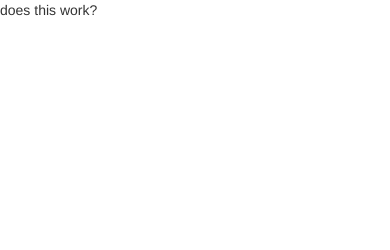
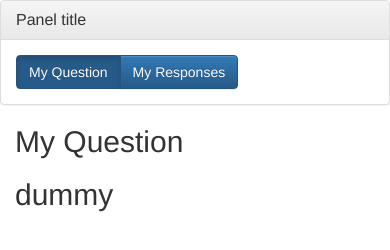
Before and after one commit to SaraRandolph/questions-and-answers, a plain HTML site: page index.html in a window 390 px wide. Drawn offline with nearby package versions, Linux system fonts and the light colour scheme.

Commit message:
create main controller

```diff
--- a/app/components/MainController.js
+++ b/app/components/MainController.js
@@ -1,3 +1,11 @@
-app.controller('MainController',function(){
-    this.test="does this work?"
+app.controller('MainController', function($scope) {
+    $scope.my_question = true;
+
+    $scope.setView = function(view) {
+        if (view === 'myQuestion') {
+            this.my_question = true;
+        } else {
+            this.my_question = false;
+        }
+    }
 });
--- /dev/null
+++ b/app/components/myQuestionController.js
@@ -0,0 +1,3 @@
+app.controller('myQuestionController', function($scope){
+    $scope.dummy = "dummy";
+})
--- /dev/null
+++ b/app/components/myResponsesController.js
@@ -0,0 +1,3 @@
+app.controller('myResponsesController', function($scope){
+    $scope.dummy = "dummy";
+})
--- a/index.html
+++ b/index.html
@@ -13,7 +13,51 @@
 </head>
 
 
-<body ng-controller="MainController as mc">
+<body>
+    <div class="container" ng-controller="MainController">
+        <div class="row">
+            <section class="view-selector">
+                <div class="panel panel-default">
+                    <div class="panel-heading">
+                        <h3 class="panel-title">Panel title</h3>
+                    </div>
+                    <div class="panel-body">
+                        <div class="btn-group" data-toggle="buttons"  >
+                            <label class="btn btn-primary active" ng-click="setView('myQuestion')">
+                                <input type="radio" name="roster1"  > My Question
+                            </label>
+                            <label class="btn btn-primary" ng-click="setView('myResponses')">
+                                <input type="radio" name = "roster1" > My Responses
+                            </label>
+                        </div>
+                    </div>
+                </div>
+            </section>
+            <section class="question-container" ng-show="my_question">
+                <div class="col-sm-12" ng-controller="myQuestionController">
+                    <div class="question-header">
+                        <h2>My Question</h2>
+                        <h2 ng-bind="dummy"></h2>
+                    </div>
+                    <div class="question-list">
+
+                    </div>
+                </div>
+            </section>
+            <section class="responses-container" ng-show="!my_question">
+                <div class="col-sm-12" ng-controller="myResponsesController">
+                    <div class="response-header">
+                        <h2>My Responses</h2>
+                        <h2 ng-bind="dummy"></h2>
+                    </div>
+                    <div class="responses-list">
+
+                    </div>
+                </div>
+            </section>
+
+        </div>
+    </div>
 
     {{mc.test}}
 
@@ -30,6 +74,7 @@
     <!--Our Scripts-->
     <script src="app/app.js"></script>
     <script src="app/components/MainController.js"></script>
-
+    <script src="app/components/myQuestionController.js"></script>
+    <script src="app/components/myResponsesController.js"></script>
 </body>
 </html>
```
